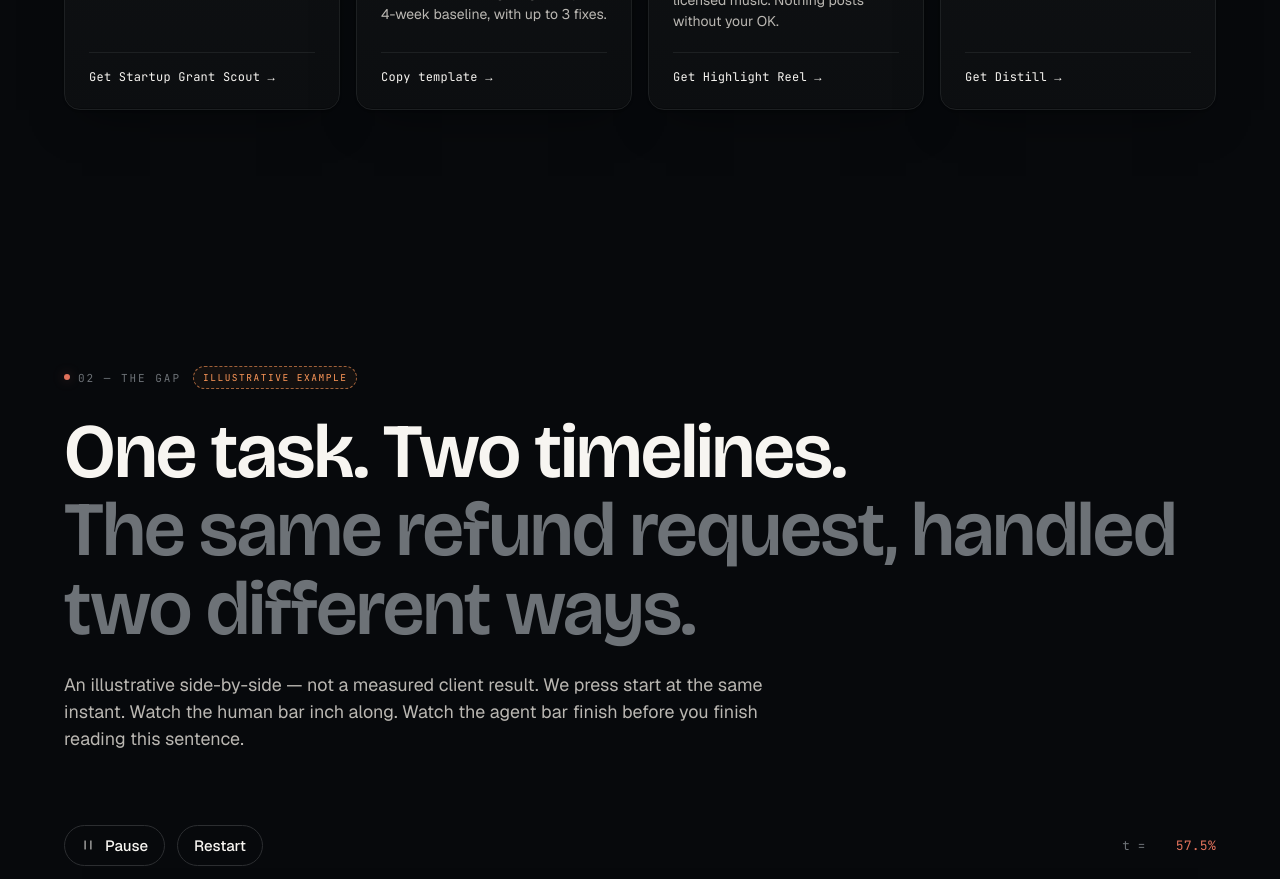
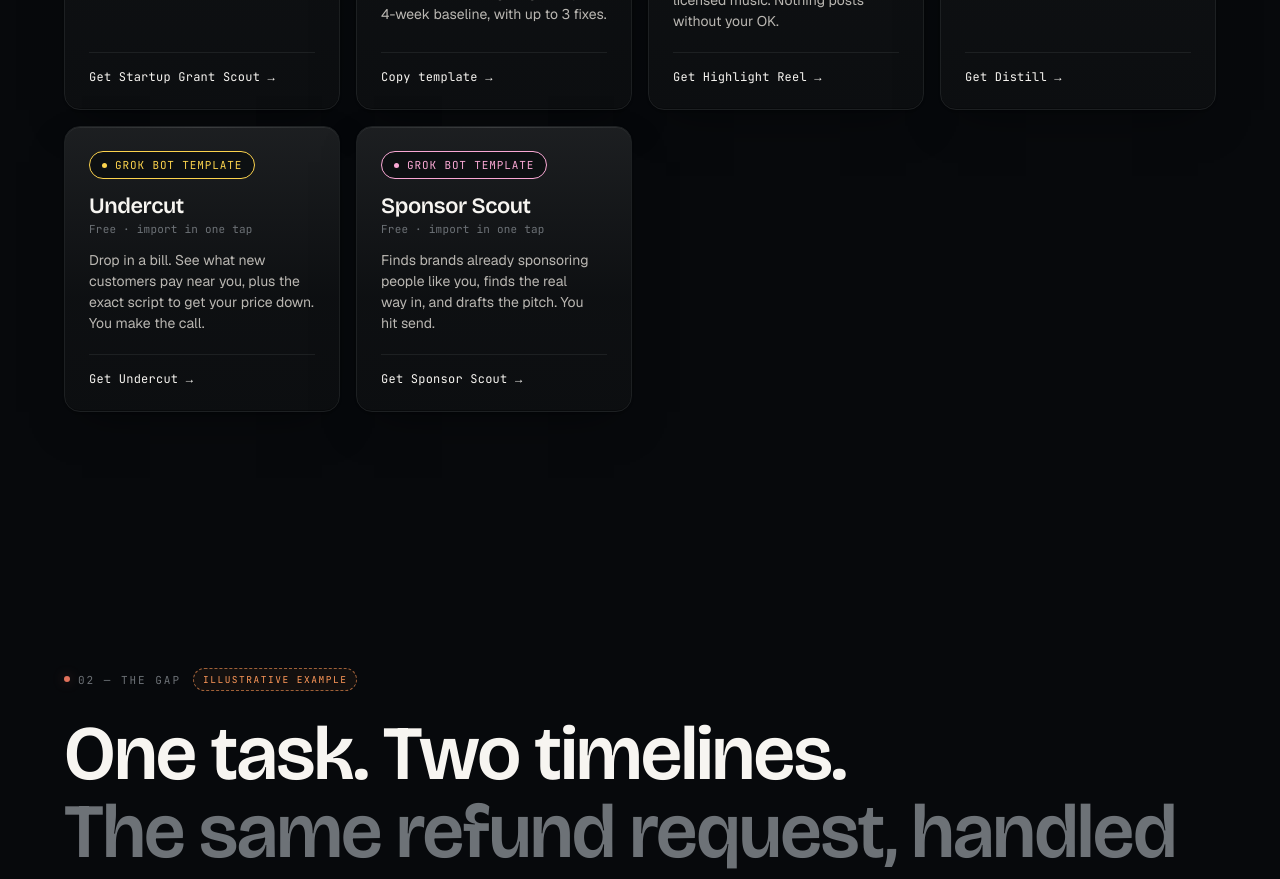
Before and after one commit to ShopHeck/heck-holdings-site, a React (Vite) app: page / in a window 1280 px wide. Shown: the part 2960-3839 px from the top of the page. Built offline with nearby package versions, Linux system fonts and the light colour scheme; no server answers.

Commit message:
Add Undercut and Sponsor Scout to Grok Bot Templates
Co-authored-by: Heck <ShopHeck@users.noreply.github.com>

```diff
--- a/src/components/GrokTemplates.jsx
+++ b/src/components/GrokTemplates.jsx
@@ -24,6 +24,12 @@ const GROK_TEMPLATES = [
   { tag: 'Grok Bot template', color: '#99f6e4', name: 'Distill', meta: 'Free · import in one tap',
     body: 'One source in, ten ranked ready-to-post drafts out, in your voice. Nothing posts without your OK.',
     href: 'https://x.ai/bot/dPj7ysFWJ-nTtWPwiZlih', cta: 'Get Distill' },
+  { tag: 'Grok Bot template', color: '#fcd34d', name: 'Undercut', meta: 'Free · import in one tap',
+    body: 'Drop in a bill. See what new customers pay near you, plus the exact script to get your price down. You make the call.',
+    href: 'https://x.ai/bot/mzY8PRsWQZCuKuTEFQteB', cta: 'Get Undercut' },
+  { tag: 'Grok Bot template', color: '#f9a8d4', name: 'Sponsor Scout', meta: 'Free · import in one tap',
+    body: 'Finds brands already sponsoring people like you, finds the real way in, and drafts the pitch. You hit send.',
+    href: 'https://x.ai/bot/HK7rbeEuMNDD3_RbYyvx6', cta: 'Get Sponsor Scout' },
 ];
 
 export default function GrokTemplates() {
```
